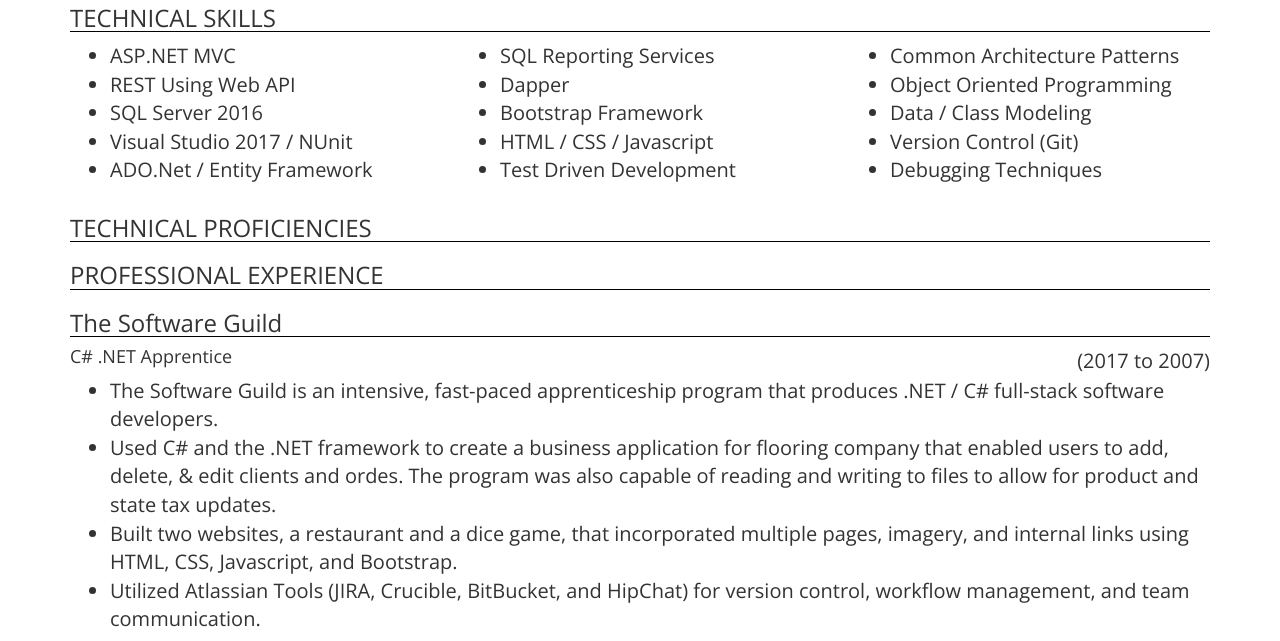
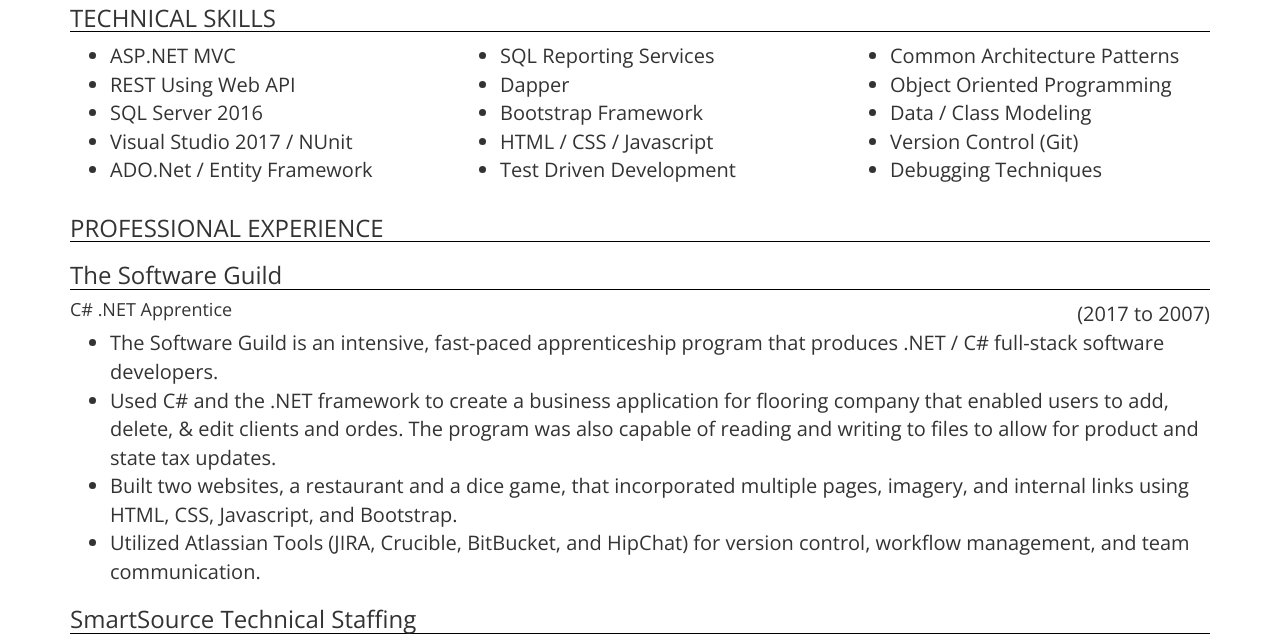
Before and after one commit to bluebbe/bluebbe.github.io, a plain HTML site: page resume.html in a window 1280 px wide. Shown: the part 86-727 px from the top of the page. Drawn offline with nearby package versions, Linux system fonts and the light colour scheme.

Commit message:
Remove H3 tag

```diff
--- a/resume.html
+++ b/resume.html
@@ -66,7 +66,6 @@
         </div>
     </div>
 
-<h3>TECHNICAL PROFICIENCIES</h3>
 
 
 
```
